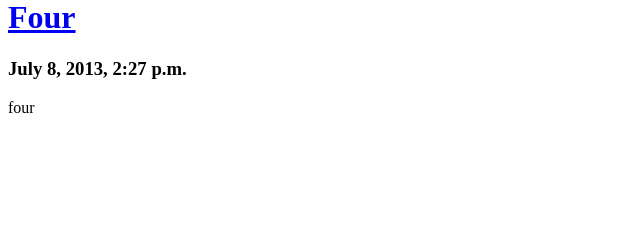
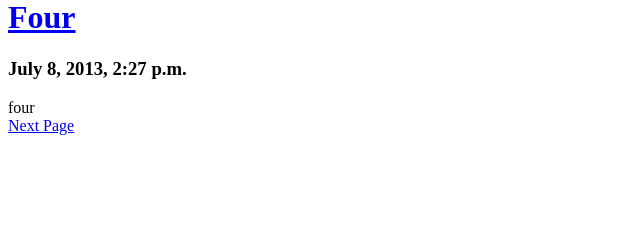
Before and after one commit to ChrissiePollock/techiefamilynews, a Django app: page / in a window 1280 px wide. Shown: the part 563-800 px from the top of the page, without its empty margins (0-640 px from the left). Run offline with Django 3.2, Linux system fonts and the light colour scheme; data comes from the database, SQL or seed files in the repository; parts of the project's set-up code (start-up, migrations or seed data) failed here and were passed over.

Commit message:
Happily working

```diff
--- a/blogengine/views.py
+++ b/blogengine/views.py
@@ -1,6 +1,6 @@
 # Create your views here.
 from django.shortcuts import render_to_response
-from django.core.paginator import Paginator
+from django.core.paginator import Paginator, EmptyPage
 from blogengine.models import Post
 
 def getPosts(request, selected_page=1):
@@ -9,10 +9,15 @@ def getPosts(request, selected_page=1):
 
     # Add pagination
     pages = Paginator(posts, 5)
-    returned_page = pages.page(selected_page)
+
+    # Get the specified page
+    try:
+        returned_page = pages.page(selected_page)
+    except EmptyPage:
+        returned_page = pages.page(pages.num_pages)
 
     # Display all the posts
-    return render_to_response('posts.html', {'posts':returned_page.object_list})
+    return render_to_response('posts.html', { 'posts':returned_page.object_list, 'page':returned_page})
 
 def getPost(request, postSlug):
     # Get specified post
--- a/templates/posts.html
+++ b/templates/posts.html
@@ -1,6 +1,6 @@
 <html>
     <head>
-        <title>My Django Blog</title>
+        <title>Techie Family News</title>
     </head>
     <body>
         {% for post in posts %}
@@ -8,5 +8,12 @@
         <h3>{{ post.pub_date }}</h3>
         {{ post.text }}
         {% endfor %}
+        <br />
+        {% if page.has_previous %}
+        <a href="/{{ page.previous_page_number }}/">Previous Page</a>
+        {% endif %}
+        {% if page.has_next %}
+        <a href="/{{ page.next_page_number }}/">Next Page</a>
+        {% endif %}
     </body>
 </html>
```
